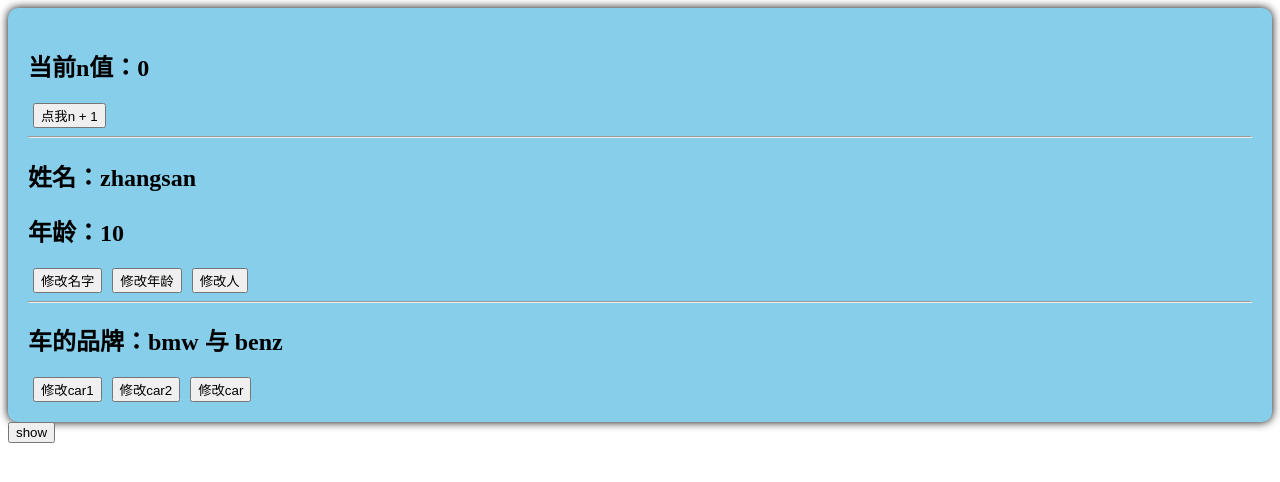
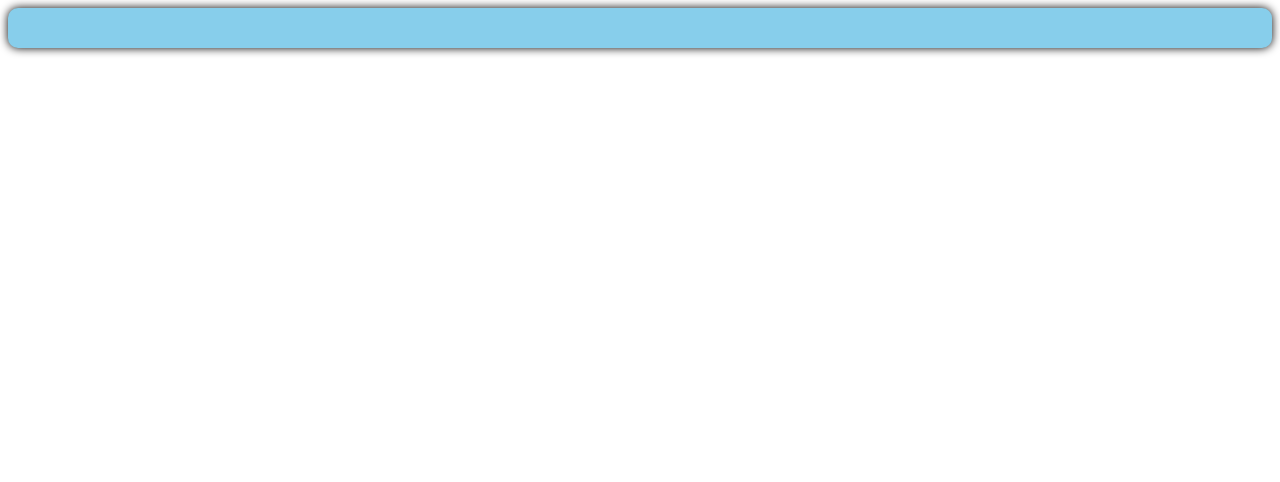
Before and after one commit to FreshAlfred/re_vue3, a Vue app: page / in a window 1280 px wide. Shown: the top 482 px of the page. Built offline with nearby package versions, Linux system fonts and the light colour scheme.

Commit message:
20240408c

```diff
--- a/package.json
+++ b/package.json
@@ -11,6 +11,7 @@
     "type-check": "vue-tsc --build --force"
   },
   "dependencies": {
+    "axios": "^1.6.8",
     "vue": "^3.4.21"
   },
   "devDependencies": {
--- a/src/App.vue
+++ b/src/App.vue
@@ -1,21 +1,18 @@
 <template>
-    <PersonWatch ref="person" />
-    <button @click="show">show</button>
-    <!-- <Car /> -->
+    <div class="person">
+
+    </div>
 </template>
 
 <script lang="ts" setup>
-    // import Person from './components/Person.vue'
-    // import Car from './components/Car.vue'
-    import PersonWatch from './components/PersonWatch.vue';
-    import { ref } from 'vue'
-    const person = ref()
-    function show() {
-        console.log(person.value.person.name);
-    }
 
 </script>
 
 <style scoped>
-
+.person {
+    background-color: skyblue;
+    box-shadow: 0 0 10px;
+    border-radius: 10px;
+    padding: 20px;
+}
 </style>
--- /dev/null
+++ b/src/components/Person2.vue
@@ -0,0 +1,24 @@
+<template>
+    <div class="person">
+        <ul>
+            <li v-for="item in list" :key="item.id">{{ item.name }} -- {{ item.age }} -- {{ item.id }}</li>
+        </ul>
+    </div>
+</template>
+
+<script lang="ts" setup>
+import { defineProps,withDefaults } from 'vue'
+import { type Persons } from '@/types';
+withDefaults(defineProps<{list: Persons}>(), {
+    list: () => [ { id: '002', name: 'lisi', age: 20 }, { id: '003', name: 'wangwu', age: 30 }]
+})
+</script>
+
+<style scoped>
+.person {
+    background-color: skyblue;
+    box-shadow: 0 0 10px;
+    border-radius: 10px;
+    padding: 20px;
+}
+</style>
--- /dev/null
+++ b/src/types/index.ts
@@ -0,0 +1,9 @@
+// 定义一个接口，用来描述Person对象的类型
+export interface PersonInter {
+    id: string,
+    name: string,
+    age: number
+}
+
+// 一个自定义类型
+export type Persons = Array<PersonInter>
```
Also changed, not shown: 1 other file (tests, documents, lock files or other folders).
